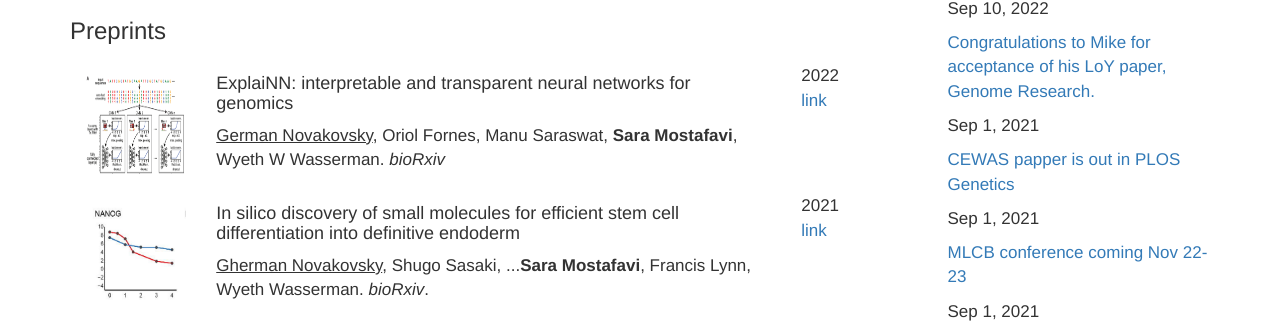
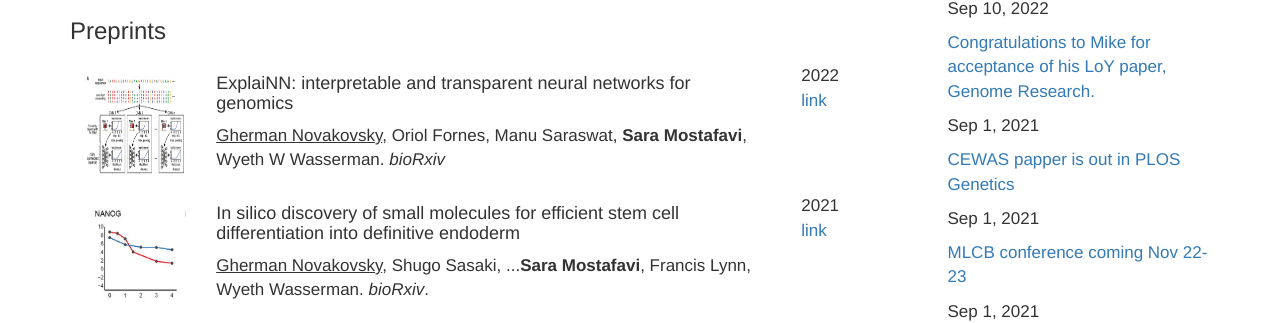
Before and after one commit to saramostafavi/saramostafavi.github.io, a Jekyll site: the page built from publications.html, in a window 1280 px wide and 900 px high. Shown: the part 212-535 px from the top of the window. Built offline with Jekyll 4.4.1, drawn with Linux system fonts in a browser that asks for light colours; nearby versions of some CDN libraries; a style sheet for code colours, icons or effects is not loaded.

Commit message:
Update preprints.yml

```diff
--- a/_data/preprints.yml
+++ b/_data/preprints.yml
@@ -3,7 +3,7 @@
 - title: >
     ExplaiNN: interpretable and transparent neural networks for genomics
   author: >
-    <u>German Novakovsky</u>,  Oriol Fornes,  Manu Saraswat,  <b>Sara Mostafavi</b>,  Wyeth W Wasserman. <I>bioRxiv</I>
+    <u>Gherman Novakovsky</u>,  Oriol Fornes,  Manu Saraswat,  <b>Sara Mostafavi</b>,  Wyeth W Wasserman. <I>bioRxiv</I>
   image: ../images/explaiNN.png
   year: 2022
   repo:
```
